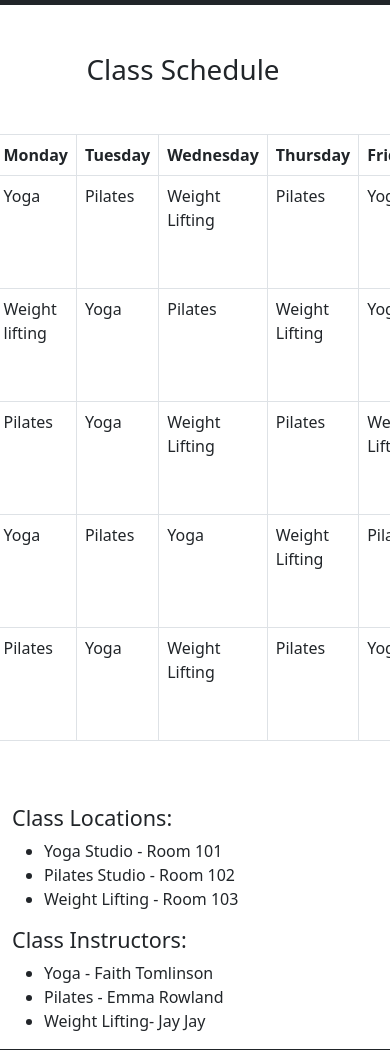
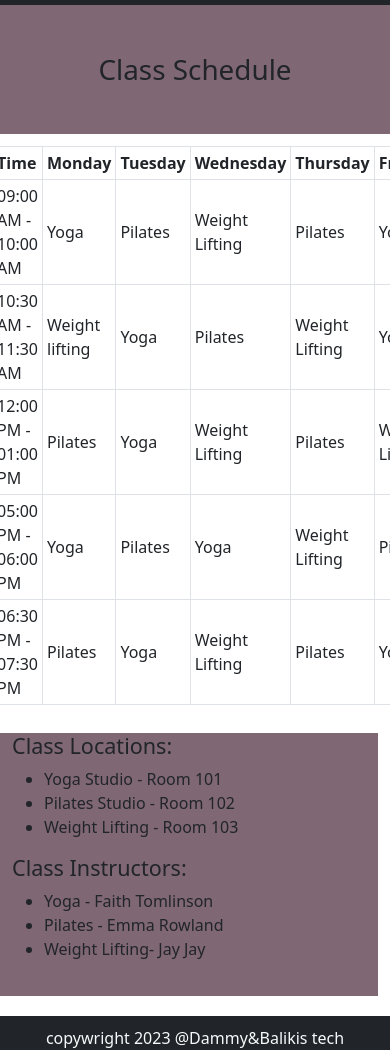
Before and after one commit to hannahrun/FitnessCenter, a plain HTML site: page class schedule.html in a window 390 px wide. Shown: the part 51-1101 px from the top of the page. Drawn offline with nearby package versions, Linux system fonts and the light colour scheme.

Commit message:
responsiveness on class and instructor pages fixed

```diff
--- a/class schedule.html
+++ b/class schedule.html
@@ -42,12 +42,13 @@
       </div>
     </div>
   </nav>
-  <div class="container-fluid row col bg-white text-dark">
+  <div class="container-fluid text-dark table-responsive" style="background-color: rgba(95, 65, 81, 0.8);">
     <h1 class="text-center my-5"> Class Schedule</h1>
-    <div class="container-fluid d-flex justify-content-center">
-    <div class="row col">
+  </div>
+     <div class="container row col justify-content-center" style="padding: 3%;margin-left: 5%;margin-left: 5%;">
+    <!-- <div class="row col"> -->
 
-    <table class="table table-bordered  text-dark">
+    <table class="table table-bordered table table-sm text-dark table align-middle " style="padding-left: 3%;padding-right: 3%;">
       <thead class="thead-dark">
         <tr>
           <th>Time</th>
@@ -101,21 +102,21 @@
         </tr>
       </tbody>
     </table>
+  </div>
+    <!--</div> -->
 
-    </div>
-    </div>
 
-    <div class="row mt-5 ml-5">
-      <div class="col-md-6">
-        <h4 class="ml-4">Class Locations:</h4>
+    <div class="container-fluid row justify-content-center" style="margin-bottom: 5%; padding-bottom: 5%; background-color: rgba(95, 65, 81, 0.8);">
+      <div class="col-sm-6 col-md-4">
+        <h4 class>Class Locations:</h4>
         <ul>
           <li>Yoga Studio - Room 101</li>
           <li>Pilates Studio - Room 102</li>
           <li>Weight Lifting - Room 103</li>
         </ul>
       </div>
-      <div class="col-md-6">
-        <h4 class="ml-3">Class Instructors:</h4>
+      <div class="col-sm-6 col-md-4">
+        <h4>Class Instructors:</h4>
         <ul>
           <li>Yoga - Faith Tomlinson</li>
           <li>Pilates - Emma Rowland</li>
@@ -123,7 +124,7 @@
         </ul>
       </div>
     </div>
-  </div>
+
 
   <footer class="bg-dark text-center" style="padding: 10px;" >
       <p class="text-light">copywright 2023 @Dammy&Balikis tech </p>
```
Also changed, not shown: instructors.html (+4 -1 lines).
